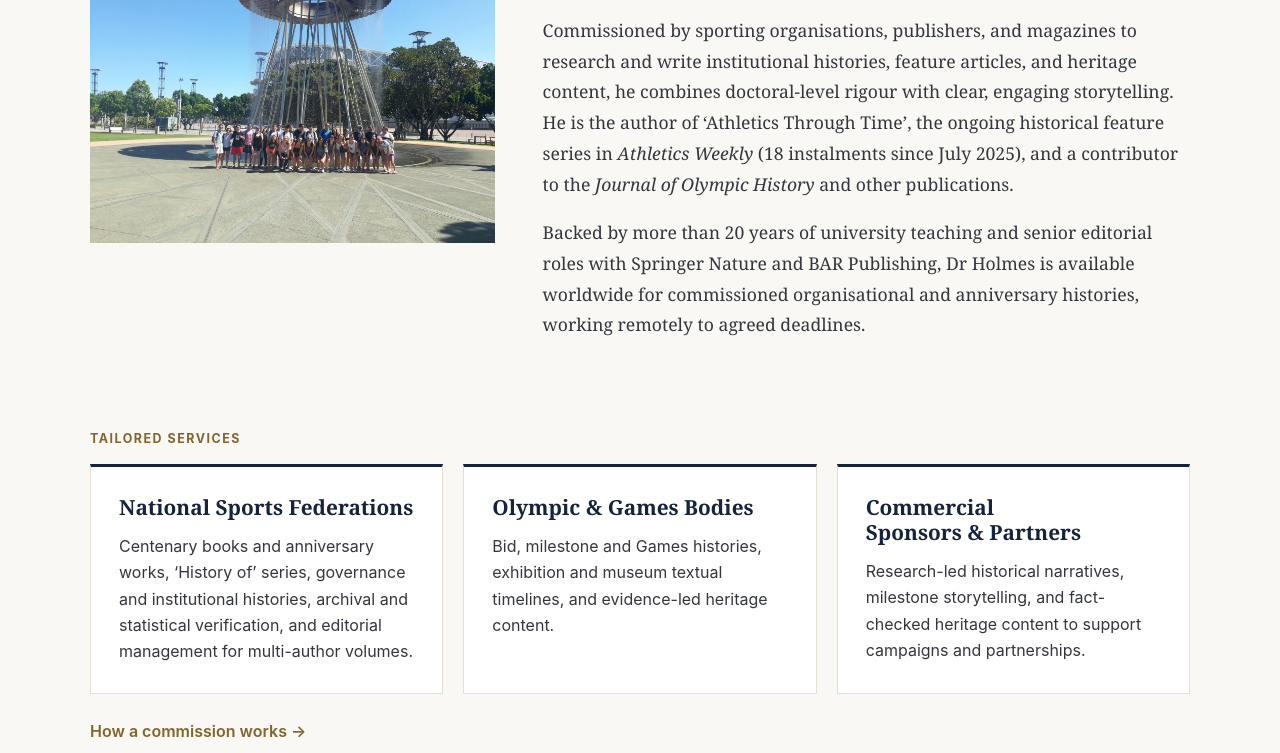
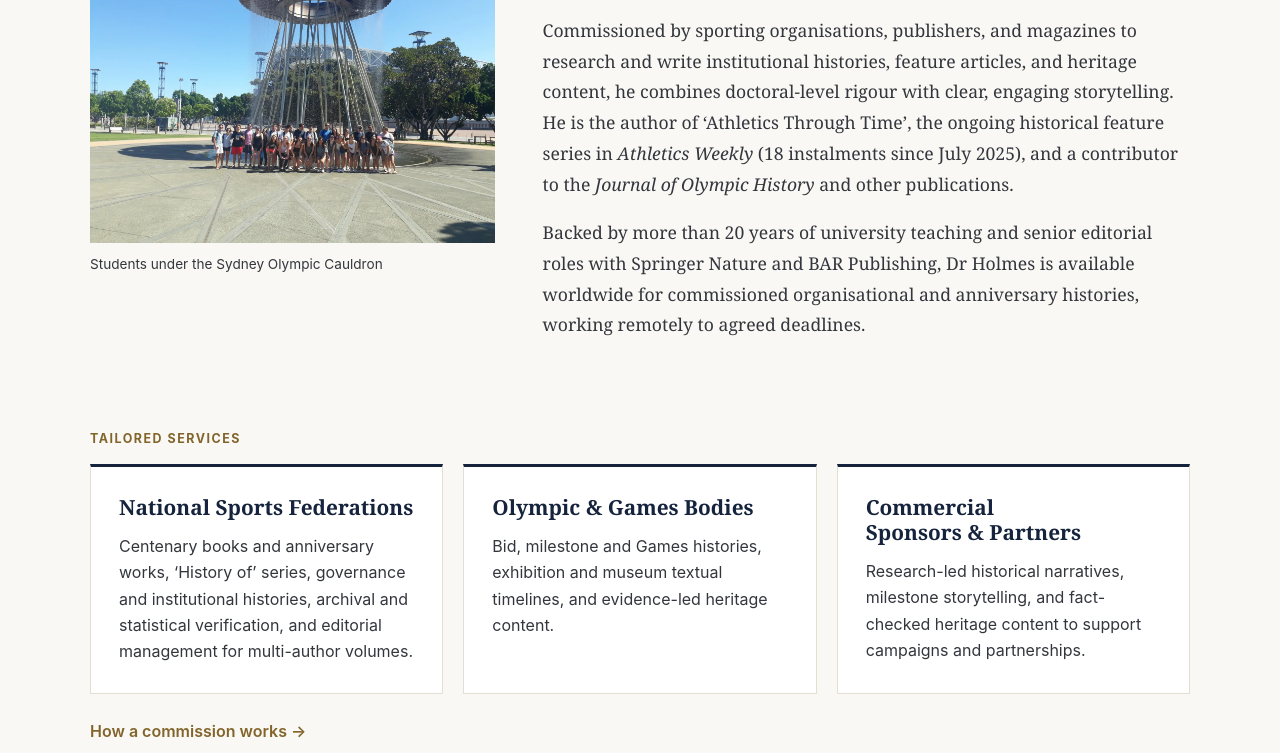
Before and after one commit to drdavidaholmes/daves-website, a plain HTML site: page index.html in a window 1280 px wide. Shown: the part 895-1648 px from the top of the page. Drawn offline with Linux system fonts and the light colour scheme.

Commit message:
Add caption to cauldron photo
Co-Authored-By: Claude Sonnet 5.5 <noreply@anthropic.com>

```diff
--- a/index.html
+++ b/index.html
@@ -31,7 +31,7 @@
   <ul><li>Athletics Weekly</li><li>Journal of Olympic History</li><li>BAR Publishing</li><li>Springer Nature</li><li>British School at Rome</li></ul>
 </div></div>
 <section class="wrap split">
-  <div><p class="eyebrow">About</p><figure><img src="images/sydney-cauldron.webp" width="1600" height="1200" loading="lazy" alt="A group of students standing beneath the Olympic cauldron in Sydney"></figure></div>
+  <div><p class="eyebrow">About</p><figure><img src="images/sydney-cauldron.webp" width="1600" height="1200" loading="lazy" alt="A group of students standing beneath the Olympic cauldron in Sydney"><figcaption>Students under the Sydney Olympic Cauldron</figcaption></figure></div>
   <div class="prose">
     <p>David A. Holmes, PhD (UNSW), is a leading authority on the history and politics of sport, with particular specialisation in athletics (track and field), the ancient and modern Olympics, and sport in ancient Rome.</p>
     <p>Commissioned by sporting organisations, publishers, and magazines to research and write institutional histories, feature articles, and heritage content, he combines doctoral-level rigour with clear, engaging storytelling. He is the author of ‘Athletics Through Time’, the ongoing historical feature series in <cite>Athletics Weekly</cite> (18 instalments since July 2025), and a contributor to the <cite>Journal of Olympic History</cite> and other publications.</p>
```
